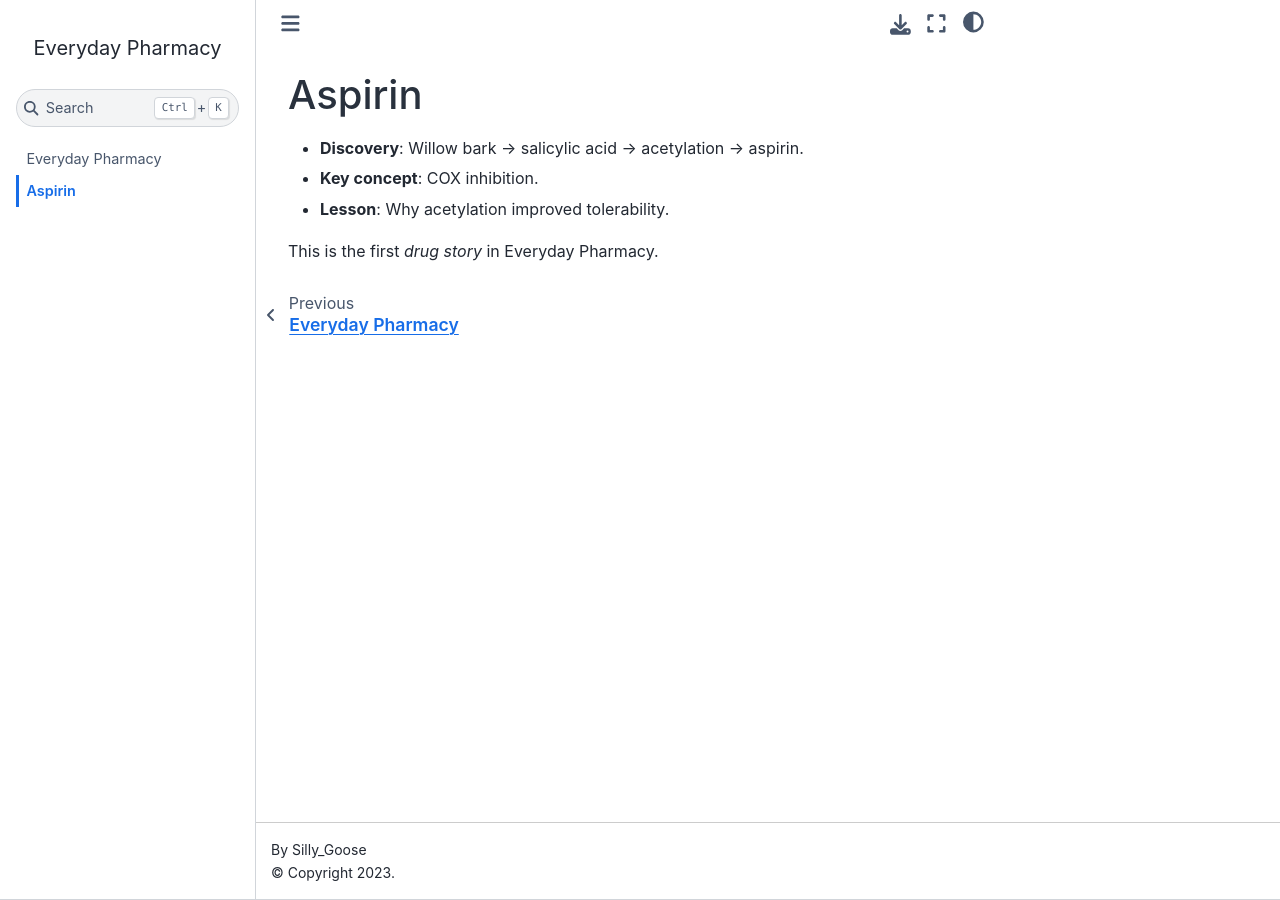
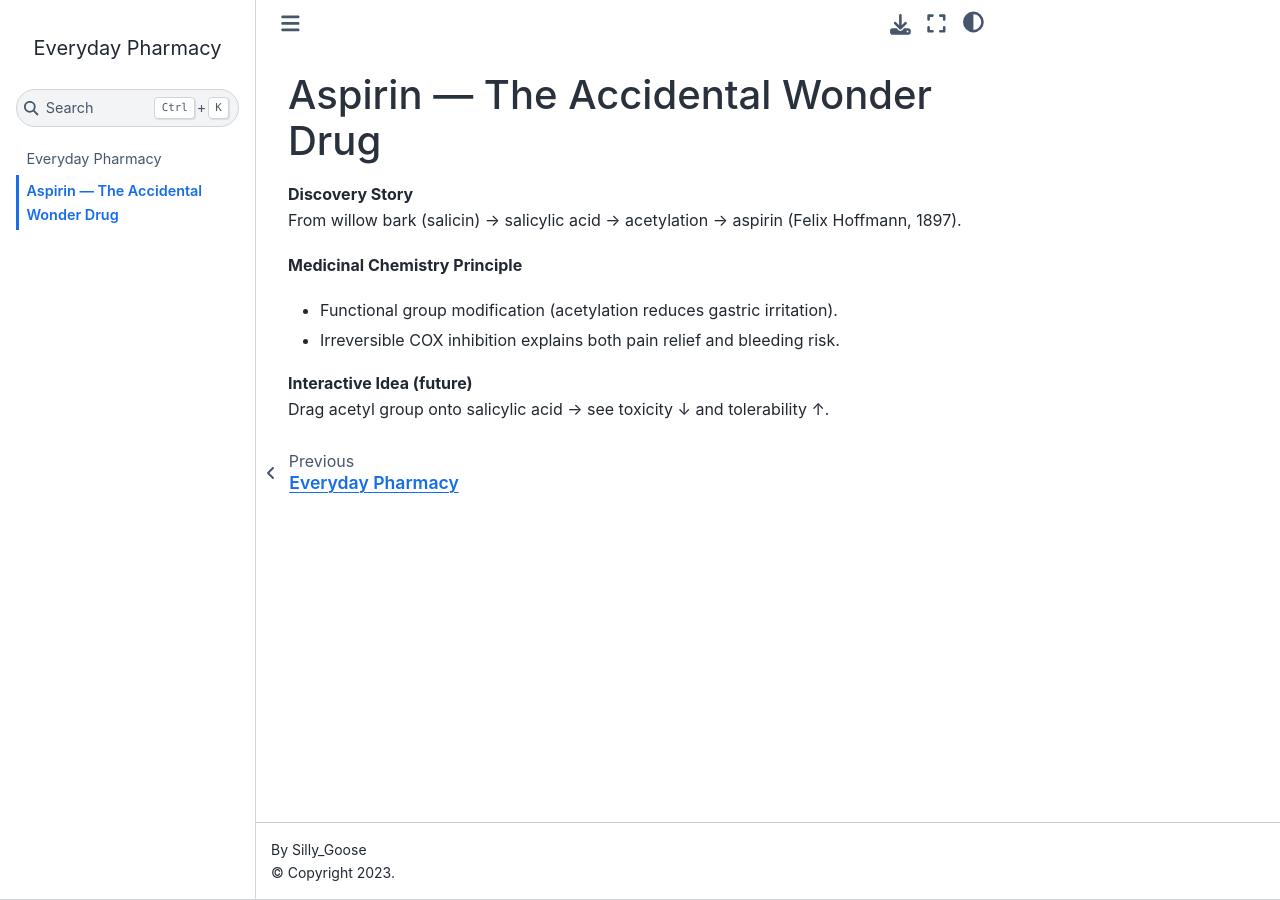
Before and after one commit to so-sonali/medchem-hub, a Jupyter Book: the page built from aspirin/learn.md, in a window 1280 px wide. Built offline with Jupyter Book 1.0.4 settings and Sphinx 7.4.7 and the Sphinx Book theme 1.1.4, drawn with Linux system fonts in a browser that asks for light colours.

Commit message:
Update learn.md

```diff
--- a/aspirin/learn.md
+++ b/aspirin/learn.md
@@ -1,7 +1,11 @@
-# Aspirin
+# Aspirin — The Accidental Wonder Drug
 
-- **Discovery**: Willow bark → salicylic acid → acetylation → aspirin.
-- **Key concept**: COX inhibition.
-- **Lesson**: Why acetylation improved tolerability.
+**Discovery Story**
+From willow bark (salicin) → salicylic acid → acetylation → aspirin (Felix Hoffmann, 1897).
 
-This is the first *drug story* in Everyday Pharmacy.
+**Medicinal Chemistry Principle**
+- Functional group modification (acetylation reduces gastric irritation).
+- Irreversible COX inhibition explains both pain relief and bleeding risk.
+
+**Interactive Idea (future)**
+Drag acetyl group onto salicylic acid → see toxicity ↓ and tolerability ↑.
```
